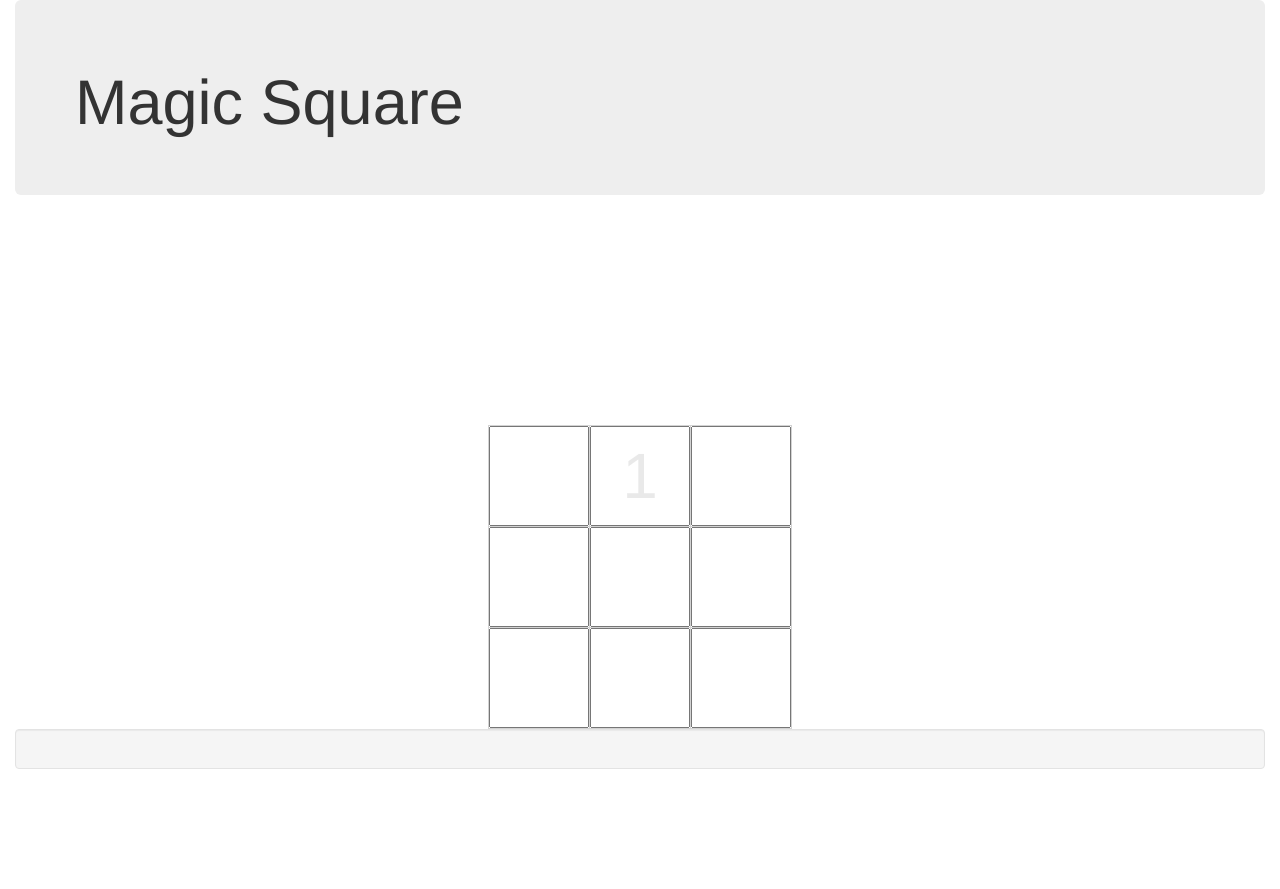
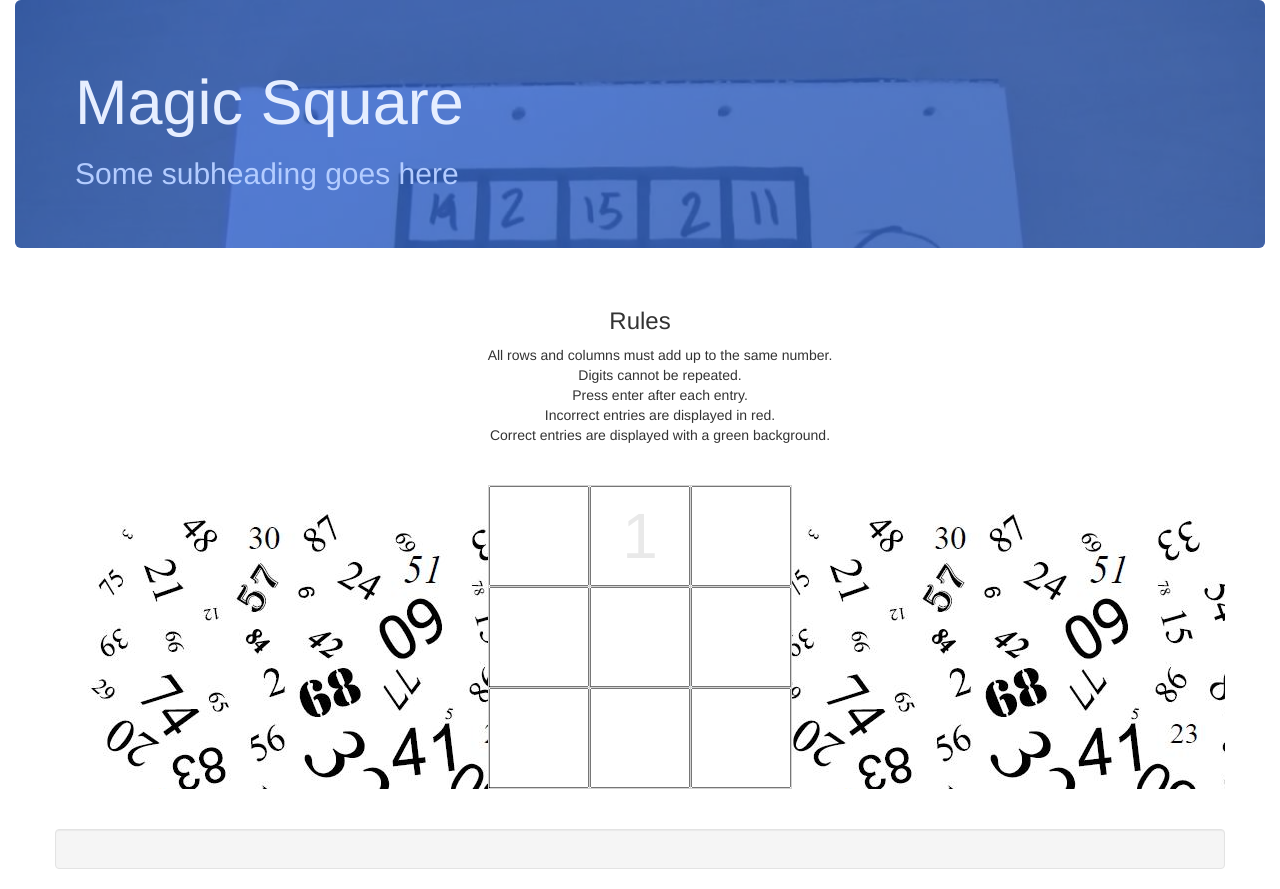
Before and after one commit to PoterekM/magic-square, a plain HTML site: page index.html in a window 1280 px wide. Before the commit the page ends 800 px from the top, so only its background shows below. Drawn offline with Linux system fonts and the light colour scheme.

Commit message:
add images and styling

```diff
--- a/css/styles.css
+++ b/css/styles.css
@@ -1,5 +1,39 @@
+.jumbotron {
+  position: relative;
+  overflow: hidden;
+  background-color: rgba(0, 68, 204, 0.8);
+}
+
+.jumbotron img {
+    position: absolute;
+    left: 0;
+    top: 0;
+    width: 100%;
+    height: auto;
+    opacity: 0.30;
+}
+
+.jumbotron h1 {
+  padding: 0px;
+  position: relative;
+  z-index: 2;
+  color: #e6eeff;
+}
+
+.jumbotron h2 {
+  padding: 0px;
+  position: relative;
+  z-index: 2;
+  color: #b3ccff;
+}
+
+.table {
+  background-image: url("../img/floating-numbers.jpg");
+  repeat: none;
+}
+
 table {
-  margin: 200px auto auto auto;
+  margin: 0px auto 40px auto;
 }
 
 td {
@@ -33,3 +67,14 @@ input::placeholder {
   /*border: 2px solid green;*/
   background-color: rgb(230, 255, 230);
 }
+
+.rules {
+  margin-bottom: 20px;
+  padding: 10px;
+  text-align: center;
+  background-color: #fff;
+}
+
+.rules li {
+  list-style: none;
+}
--- a/index.html
+++ b/index.html
@@ -10,12 +10,23 @@
   <body>
     <div class="container-fluid">
       <header class="jumbotron">
+        <img src="img/magic-square-2.jpg" alt="Making a magic square" />
         <h1>Magic Square</h1>
+        <h2>Some subheading goes here</h2>
       </header>
       <div class="container main">
+        <div class="row">
           <div class="rules">
-          <!-- rules go here -->
-        </div>
+            <h3>Rules</h3>
+            <ul>
+              <li>All rows and columns must add up to the same number.</li>
+              <li>Digits cannot be repeated.</li>
+              <li>Press enter after each entry.</li>
+              <li>Incorrect entries are displayed in red.</li>
+              <li>Correct entries are displayed with a green background.</li>
+            </ul>
+          </div> <!-- rules column closing -->
+          <div class="table">
             <table id="square">
               <thead>
               </thead>
@@ -76,9 +87,10 @@
           </div>
           <div class="well win-message">
 
-      </div>
 
           </div>
-
+        </div><!-- row closing main -->
+      </div> <!-- container main -->
+    </div> <!-- container closing -->
   </body>
 </html>
```
Also changed, not shown: img/floating-numbers.jpg (added), img/floatingNumbers.jpg (added), img/magic-square-2.jpg (added), img/magic-square.jpg (added). Lines whose indentation alone changed are shown as unchanged.
